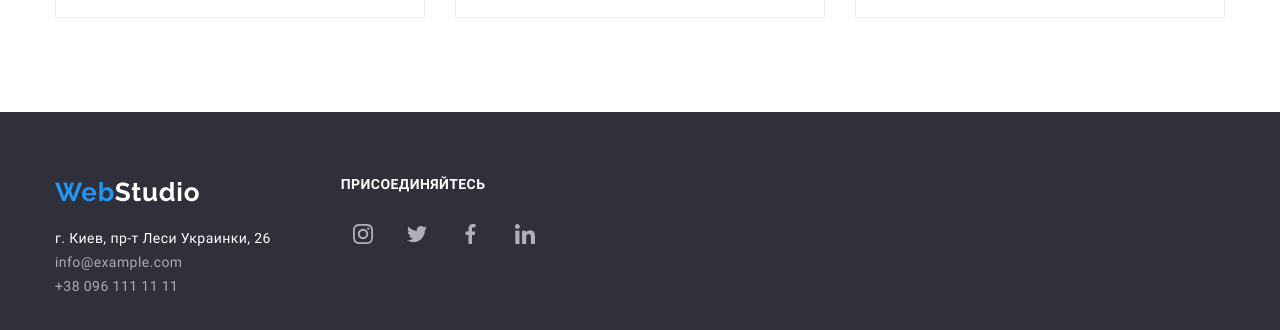
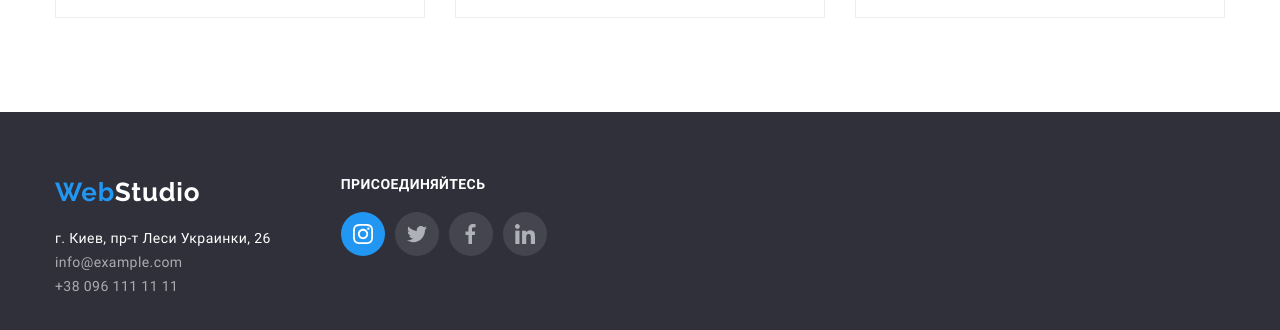
Before and after one commit to AnastasiiaOsadcha/goit-markup-hw-04, a plain HTML site: page portfolio.html in a window 1280 px wide. In both pictures the pointer is over the icon 362 px from the left and 1753 px from the top of the page. Shown: the part 1519-1849 px from the top of the page. Drawn offline with Linux system fonts and the light colour scheme.

Commit message:
11/12/2
дороблено footer

```diff
--- a/css/styles.css
+++ b/css/styles.css
@@ -499,6 +499,16 @@ body {
   border-radius: 50%;
 }
 
+.social-icons-link:hover .social-icons-svg,
+.social-icons-link:focus .social-icons-svg {
+fill: white;
+}
+
+.social-icons-link:hover,
+.social-icons-link:focus {
+  background-color: #2196F3 ;
+}
+
 .social-icons-svg {
   width: 20px;
   height: 20px;
@@ -736,9 +746,24 @@ body {
 }
 
 .footer {
-  padding: 60px 0px;
+  padding: 0px;
 }
 
 .footer-join >.social-list {
   margin: 0px;
 }
+
+.footer-join .social-icons-link {
+  border-radius: 50%;
+  background-color: rgba(255, 255, 255, 0.1);
+}
+
+.footer-join .social-icons-link:hover .social-icons-svg,
+.footer-join .social-icons-link:focus .social-icons-svg {
+  fill: white;
+}
+
+.footer-join .social-icons-link:hover,
+.footer-join .social-icons-link:focus {
+  background-color: #2196F3 ;
+}
```
